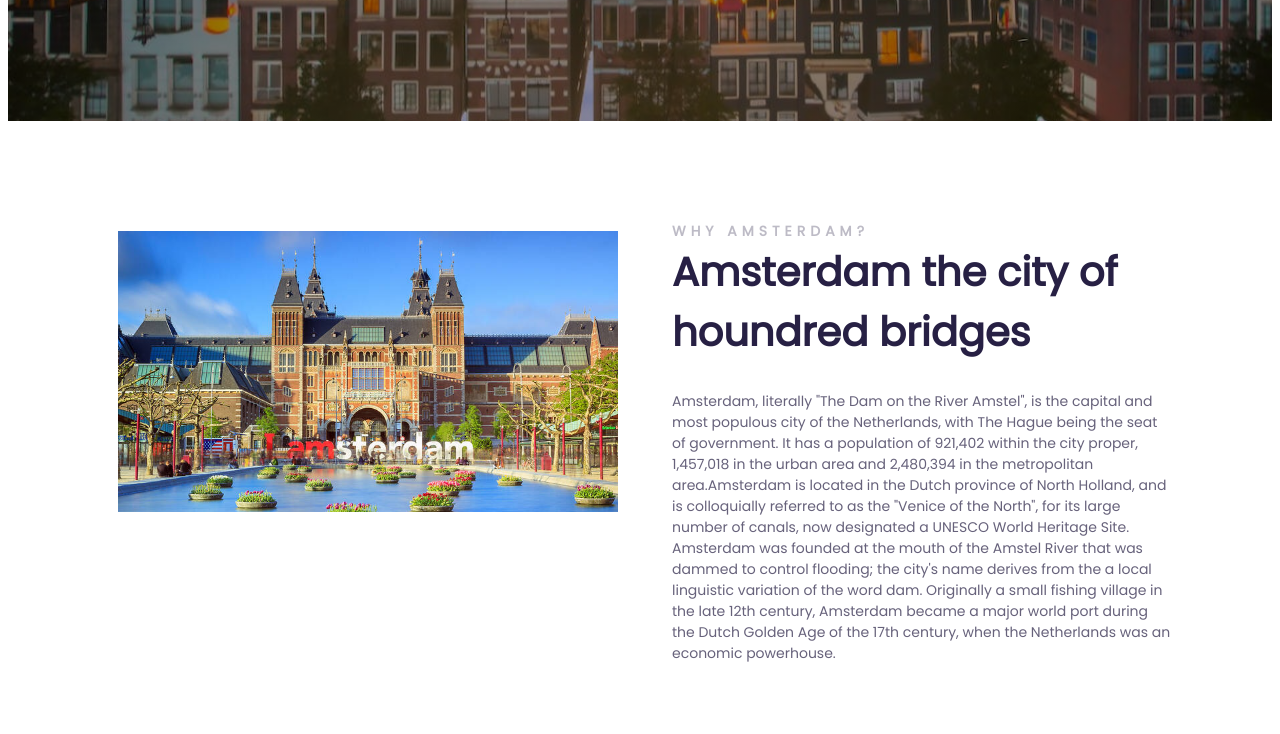
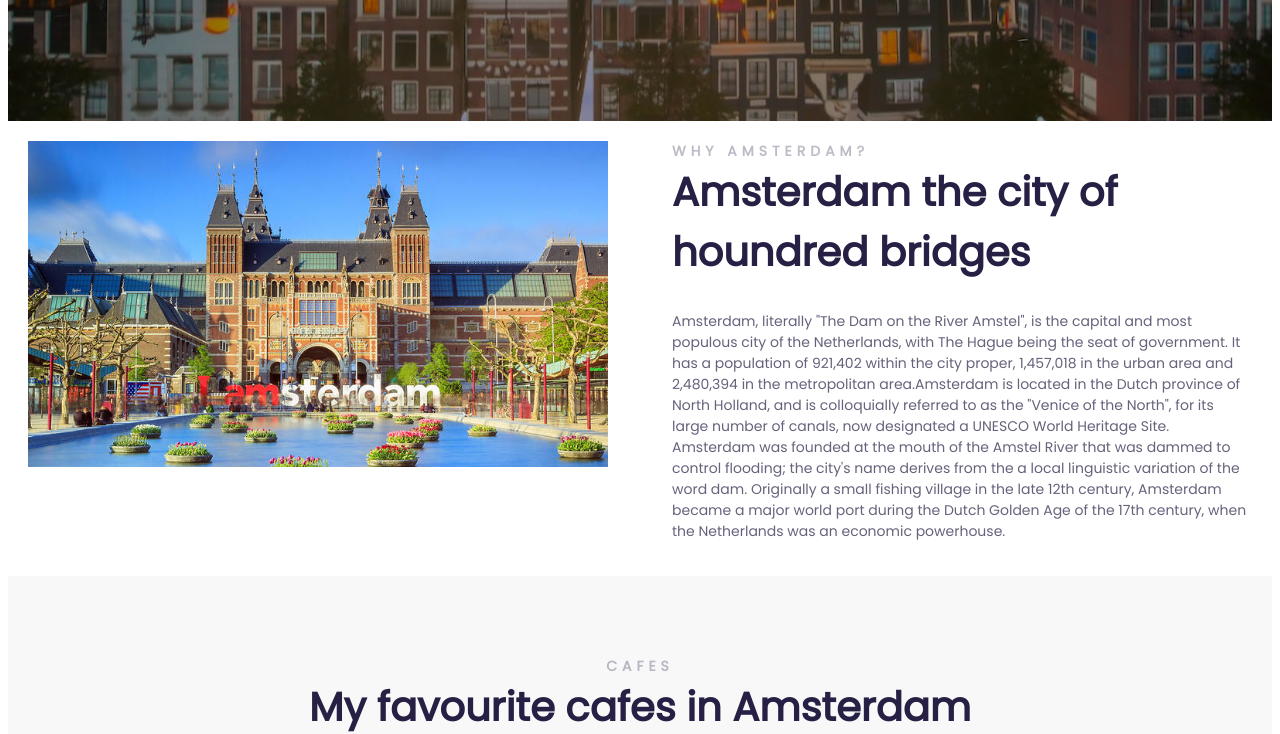
Before and after one commit to agguuaa/Amsterdam, a plain HTML site: page index.html in a window 1280 px wide. Shown: the part 580-1314 px from the top of the page. Drawn offline with Linux system fonts and the light colour scheme.

Commit message:
Padding grid-2-col

```diff
--- a/src/styles.css
+++ b/src/styles.css
@@ -25,7 +25,6 @@
   max-width: 100%;
   max-height: 750px;
   display: block;
-  padding: 10px;
 }
 
 .grid {
@@ -35,7 +34,7 @@
 
 .grid-2-col {
   grid-template-columns: 1fr 1fr;
-  padding: 100px;
+  padding: 20px;
 }
 
 .grid-2-col-2 {
```
